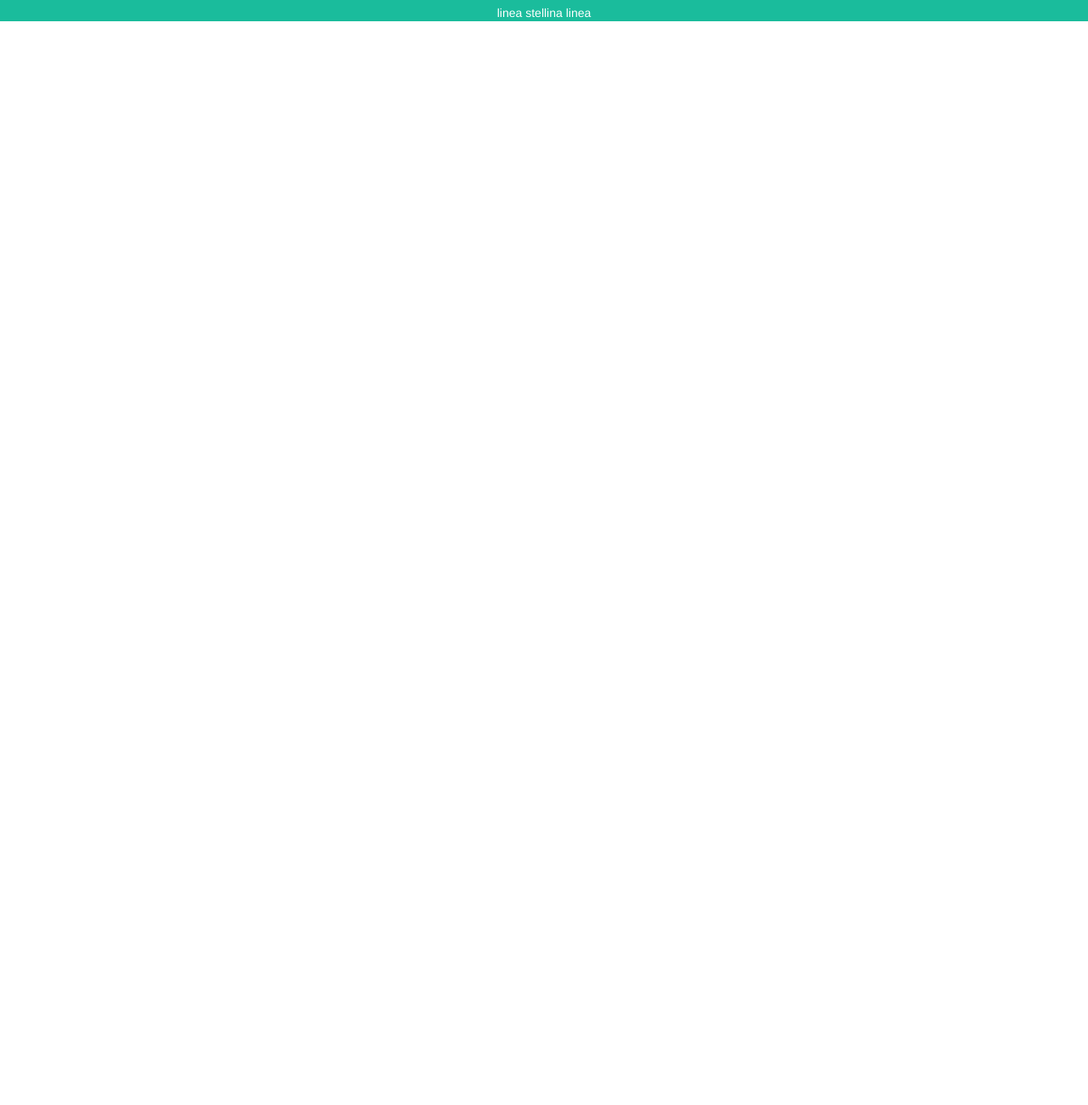
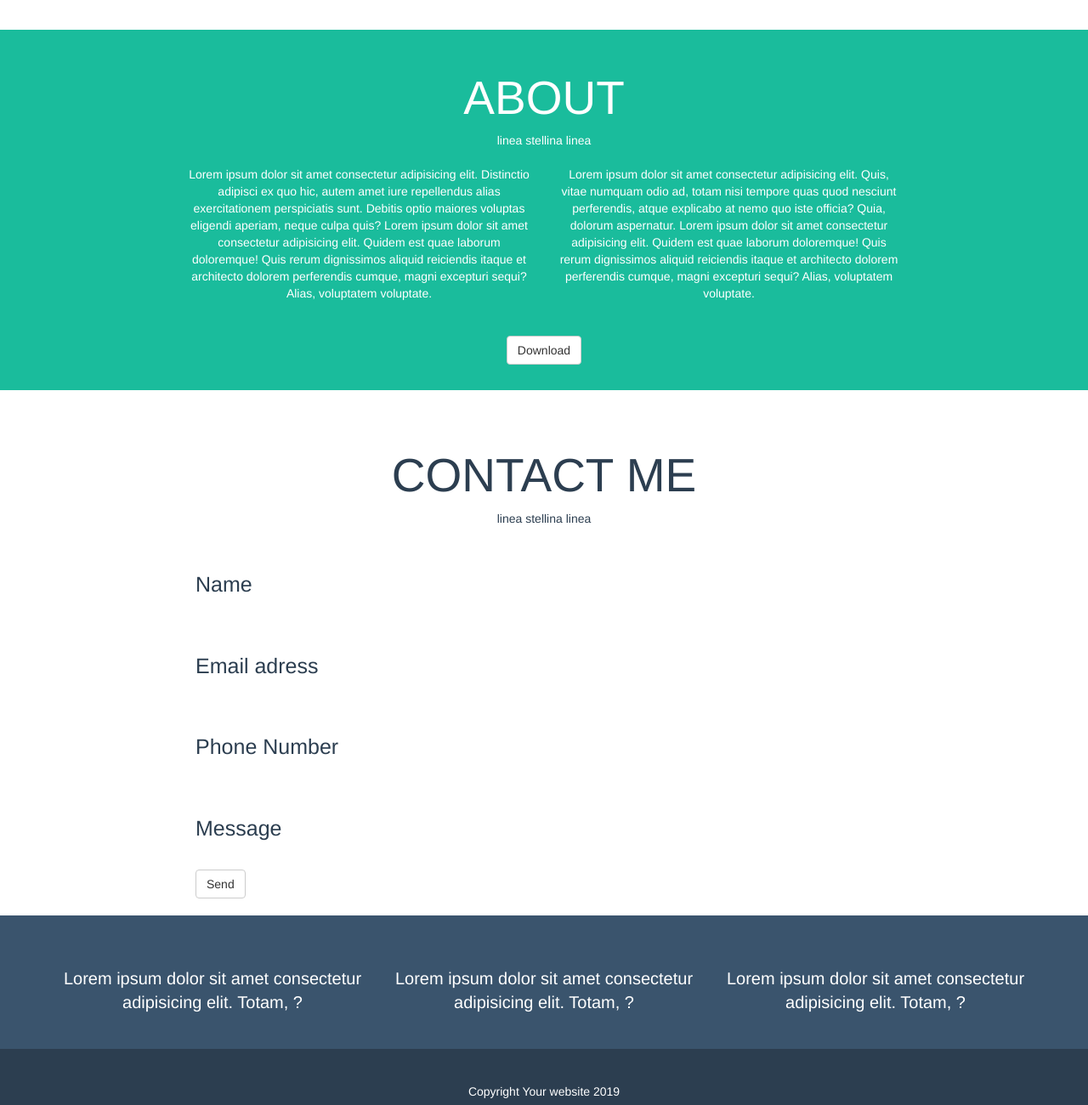
Before and after one commit to GianlucaBar/html-css-bootstrap-freelancer, a plain HTML site: page index.html in a window 1280 px wide. Shown: the part 1500-2800 px from the top of the page at 85% size. Before the commit the page ends 1525 px from the top, so only its background shows below. Drawn offline with nearby package versions, Linux system fonts and the light colour scheme.

Commit message:
completato - con riserva

```diff
--- a/css/style.css
+++ b/css/style.css
@@ -11,12 +11,20 @@ img{
 .section-title h2{
  text-transform: uppercase;
  font-size: 55px;
+ padding-top: 50px;
 }
 
 .center-text{
     text-align: center;
 }
 
+.inner-padding{
+    padding-top: 20px;
+}
+
+body{
+    color: #2C3E50;
+}
 /* placeholder immagini TEST */
 .placeholder-img{
     height: 300px;
@@ -72,9 +80,6 @@ img{
 /* MAIN  */
 
 /* portfolio  */
-.inner{
-    padding-top: 20px;
-}
 
 .content{
     background-color: violet;
@@ -88,3 +93,47 @@ img{
 .about{
     margin-top: 50px;
 }
+
+.small-wrapper{
+    max-width: 900px;
+    margin: auto;
+}
+
+.about button{
+    margin: 30px auto;
+}
+/* fine about  */
+
+/* sezione contatti  */
+
+/* provvisorio  */
+.form{
+    text-align: left;
+    margin: 20px 40px;
+}
+
+.form span{
+    display: block;
+    font-size: 25px;
+    padding: 30px 0;
+}
+
+/* fine contatti  */
+
+/* FOOTER  */
+.footer-top{
+    background-color: #3A546D;
+    color: white;
+    font-size: 20px;
+}
+
+.copyrights{
+    background-color: #2C3E50;
+    color: white;
+    padding-top: 40px;
+    padding-bottom: 60px;
+}
+
+.container-padding{
+    padding: 40px 0;
+}
--- a/index.html
+++ b/index.html
@@ -78,7 +78,7 @@
             <div class="container">
                 <div class="row">
                     <div class="col-xs-12 col-md-6 col-lg-4">
-                        <div class="inner">
+                        <div class="inner-padding">
                             <div class="content">
                                 <div class="placeholder-img"></div>
                             </div>
@@ -86,7 +86,7 @@
                     </div>
 
                     <div class="col-xs-12 col-md-6 col-lg-4">
-                        <div class="inner">
+                        <div class="inner-padding">
                             <div class="content">
                                 <div class="placeholder-img"></div>
                             </div>
@@ -94,7 +94,7 @@
                     </div>
 
                     <div class="col-xs-12 col-md-6 col-lg-4">
-                        <div class="inner">
+                        <div class="inner-padding">
                             <div class="content">
                                 <div class="placeholder-img"></div>
                             </div>
@@ -102,7 +102,7 @@
                     </div>
 
                     <div class="col-xs-12 col-md-6 col-lg-4">
-                        <div class="inner">
+                        <div class="inner-padding">
                             <div class="content">
                                 <div class="placeholder-img"></div>
                             </div>
@@ -110,7 +110,7 @@
                     </div>
 
                     <div class="col-xs-12 col-md-6 col-lg-4">
-                        <div class="inner">
+                        <div class="inner-padding">
                             <div class="content">
                                 <div class="placeholder-img"></div>
                             </div>
@@ -118,7 +118,7 @@
                     </div>
 
                     <div class="col-xs-12 col-md-6 col-lg-4">
-                        <div class="inner">
+                        <div class="inner-padding">
                             <div class="content">
                                 <div class="placeholder-img"></div>
                             </div>
@@ -127,13 +127,79 @@
                 </div>
             </div>
         </section>
+        <!-- fine sezione portfolio  -->
 
+        <!-- sezione about  -->
         <section class="about section-green center-text">
-            <div class="section-title">
-                <h2>PORTFOLIO</h2>
-                 <span> linea stellina linea</span>
+            <div class="small-wrapper">
+                <div class="section-title">
+                    <h2>ABOUT</h2>
+                    <span> linea stellina linea</span>
+                </div>
+
+                <div class="container-fluid">
+                    <div class="col-xs-12 col-md-6">
+                        <div class="inner-padding">
+                            <p>Lorem ipsum dolor sit amet consectetur adipisicing elit. Distinctio adipisci ex quo hic, autem amet iure repellendus alias exercitationem perspiciatis sunt. Debitis optio maiores voluptas eligendi aperiam, neque culpa quis? Lorem ipsum dolor sit amet consectetur adipisicing elit. Quidem est quae laborum doloremque! Quis rerum dignissimos aliquid reiciendis itaque et architecto dolorem perferendis cumque, magni excepturi sequi? Alias, voluptatem voluptate.</p>
+                        </div>
+                    </div>
+                    <div class="col-xs-12 col-md-6">
+                        <div class="inner-padding">
+                            <p>Lorem ipsum dolor sit amet consectetur adipisicing elit. Quis, vitae numquam odio ad, totam nisi tempore quas quod nesciunt perferendis, atque explicabo at nemo quo iste officia? Quia, dolorum aspernatur. Lorem ipsum dolor sit amet consectetur adipisicing elit. Quidem est quae laborum doloremque! Quis rerum dignissimos aliquid reiciendis itaque et architecto dolorem perferendis cumque, magni excepturi sequi? Alias, voluptatem voluptate.</p>
+                        </div>
+                    </div>
+
+                    <button type="button" class="btn btn-default">Download</button>
+
+                </div>
             </div>
         </section>
+        <!-- fine about  -->
+
+        <!-- sezione contatti  -->
+        <section class="contact center-text">
+            <div class="small-wrapper">
+                <div class="section-title">
+                    <h2>CONTACT ME</h2>
+                    <span> linea stellina linea</span>
+                </div>
+
+                <div class="form">
+                    <span>Name</span>
+                    <span>Email adress</span>
+                    <span>Phone Number</span>
+                    <span>Message</span>
+                    <button type="button" class="btn btn-default">Send</button>
+                </div>
+            </div>
+        </section>
+        <!-- fine contatti  -->
+
+        <footer>
+            <div class="footer-top center-text">
+                <div class="container">
+                    <div class="container-padding">
+                        <div class="row">
+                            <div class="col-xs-12 col-md-4">
+                                <div class="inner-padding"> Lorem ipsum dolor sit amet consectetur adipisicing elit. Totam, ?</div>
+                            </div>
+
+                            <div class="col-xs-12 col-md-4">
+                                <div class="inner-padding">Lorem ipsum dolor sit amet consectetur adipisicing elit. Totam, ?</div>
+                            </div>
+
+                            <div class="col-xs-12 col-md-4">
+                                <div class="inner-padding">Lorem ipsum dolor sit amet consectetur adipisicing elit. Totam, ?</div>
+                            </div>
+                        </div>
+                    </div>
+                </div>
+            </div>
+
+            <div class="copyrights center-text">
+                <span>Copyright Your website 2019</span>
+            </div>
+        </footer>
     </main>
     <!-- fine MAIN  -->
 
```
